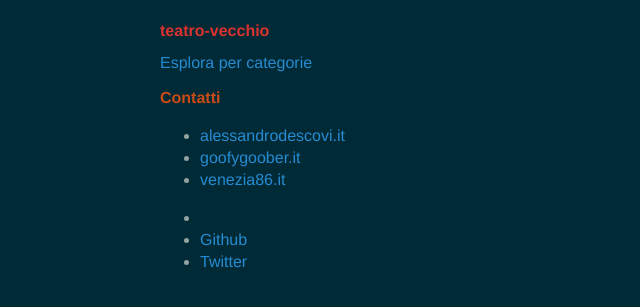
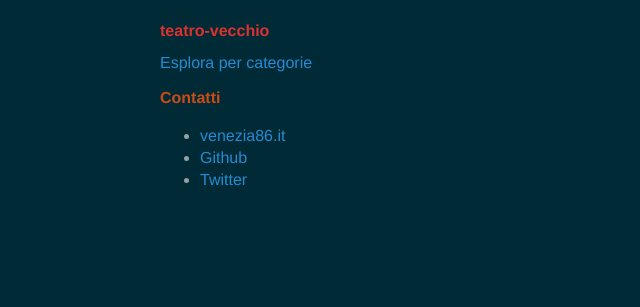
Before and after one commit to rubynetti/teatro-vecchio, a Jekyll site: the page built from index.html, in a window 1280 px wide. Shown: the top 307 px of the page, without its empty margins (0-640 px from the left). Built offline with Jekyll 4.4.1, drawn with Linux system fonts in a browser that asks for light colours.

Commit message:
external links

```diff
--- a/_config.yml
+++ b/_config.yml
@@ -3,3 +3,4 @@ plugins:
 
 github_username: your_github_username
 twitter_username: your_twitter_username
+external_links: [['http://venezia86.it', 'venezia86.it']]
--- a/_includes/footer.html
+++ b/_includes/footer.html
@@ -3,22 +3,21 @@
   <h2 class="footer-heading">Contatti</h2>
 
   <ul class="contact-list">
-    <li><a href="http://alessandrodescovi.it">alessandrodescovi.it</a></li>
-    <li><a href="http://goofygoober.it">goofygoober.it</a></li>
-    <li><a href="http://venezia86.it">venezia86.it</a></li>
-  </ul>
 
-  <ul class="contact-list">
-    {%- if site.github_username -%}
-    <li><a href="mailto:{{ site.email }}">{{ site.email }}</a></li>
+    {%- for path in site.external_links -%}
+      <li><a href="{{path[0]}}" target="_blank">{{path[1]}}</li>
+    {%- endfor -%}
+
+    {%- if site.email -%}
+      <li><a href="mailto:{{ site.email }}">{{ site.email }}</a></li>
     {%- endif -%}
 
     {%- if site.github_username -%}
-    <li><a href="https://github.com/{{ site.github_username| cgi_escape | escape }}">Github</a></li>
+      <li><a href="https://github.com/{{ site.github_username| cgi_escape | escape }}" target="_blank">Github</a></li>
     {%- endif -%}
 
     {%- if site.twitter_username -%}
-    <li><a href="https://www.twitter.com/{{ site.twitter_username| cgi_escape | escape }}">Twitter</a></li>
+      <li><a href="https://www.twitter.com/{{ site.twitter_username| cgi_escape | escape }}" target="_blank">Twitter</a></li>
     {%- endif -%}
 
   </ul>
```
